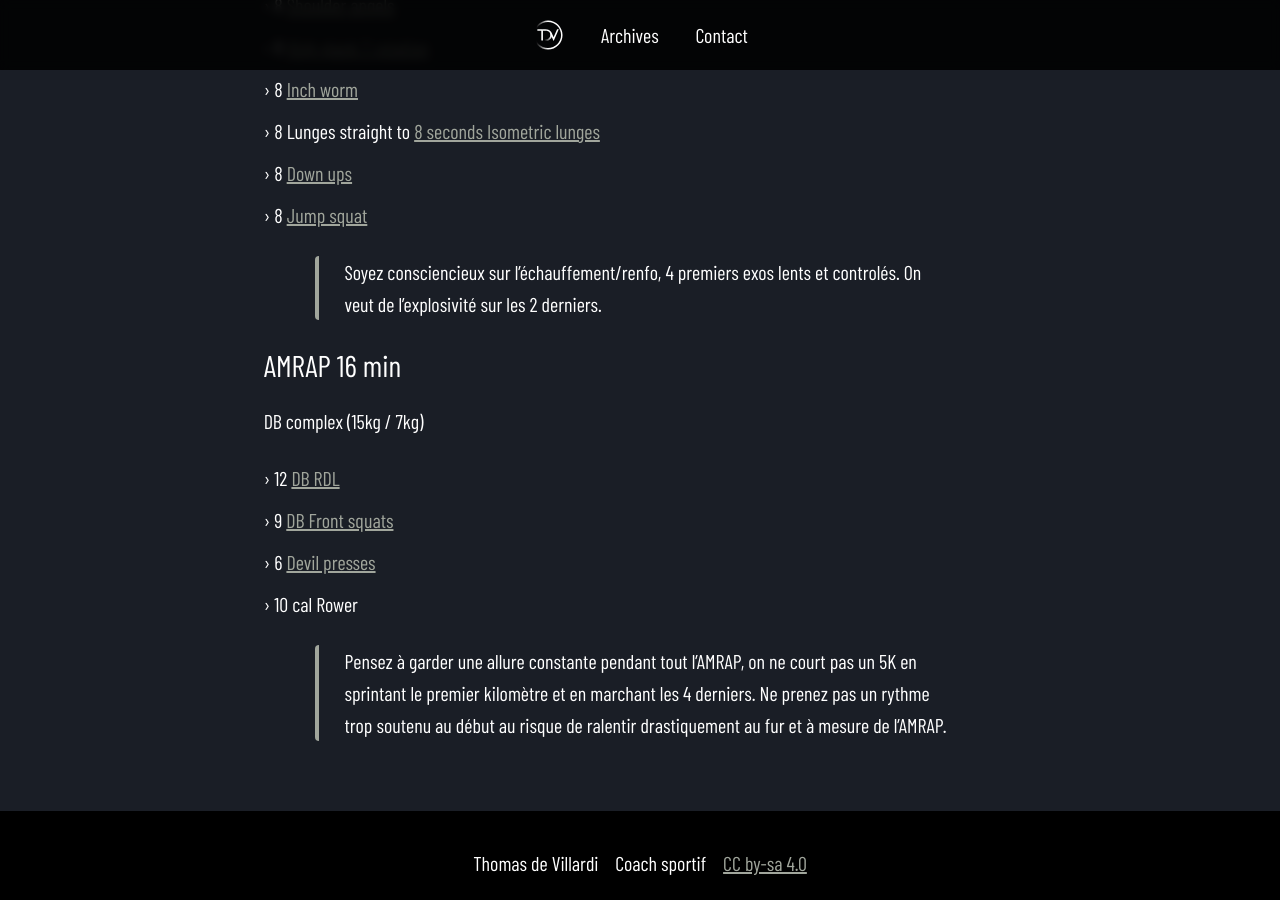
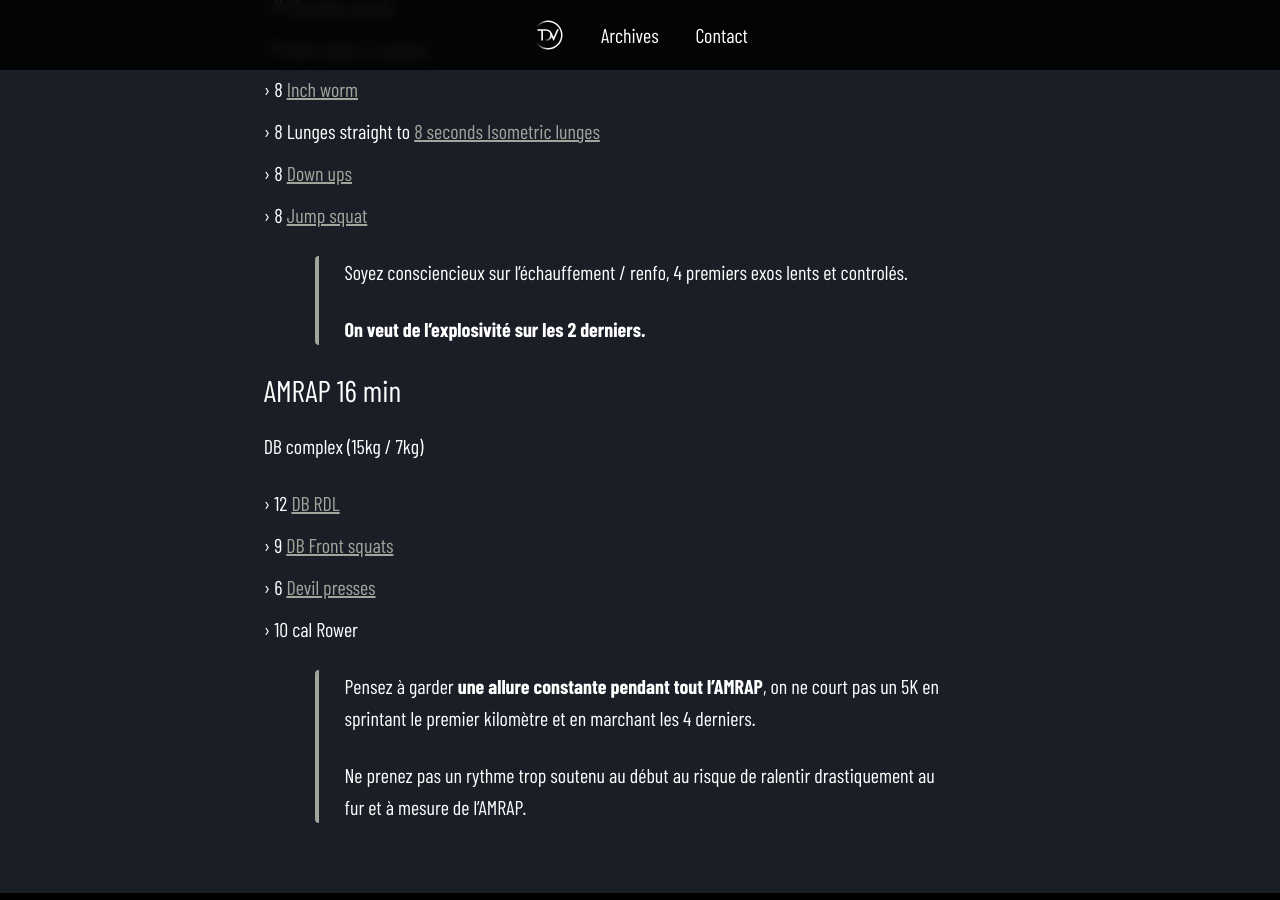
Before and after one commit to odevillardi/tdv, a Jekyll site: the page built from _posts/2022-12-29-02-db-complex-consistency.md, in a window 1280 px wide and 900 px high, scrolled down 1365 px. Built offline with Jekyll 4.4.1, drawn with Linux system fonts in a browser that asks for light colours; a script that is not in the unit is left out.

```diff
--- a/_posts/2022-12-29-02-db-complex-consistency.md
+++ b/_posts/2022-12-29-02-db-complex-consistency.md
@@ -16,7 +16,9 @@ duration: 30 min
 * 8 [Down ups ](https://www.youtube.com/watch?v=B3jLmb7dWLY)
 * 8 [Jump squat ](https://www.youtube.com/watch?v=flBodwEKe30)
 
-> Soyez consciencieux sur l'échauffement/renfo, 4 premiers exos lents et controlés. On veut de l'explosivité sur les 2 derniers.
+> Soyez consciencieux sur l'échauffement / renfo, 4 premiers exos lents et controlés.
+>
+> **On veut de l'explosivité sur les 2 derniers.**
 
 #### AMRAP 16 min
 
@@ -27,4 +29,6 @@ DB complex (15kg / 7kg)
 * 6 [Devil presses](https://www.youtube.com/watch?v=hc6dfJHRcD0)
 * 10 cal Rower
 
-> Pensez à garder une allure constante pendant tout l’AMRAP, on ne court pas un 5K en sprintant le premier kilomètre et en marchant les 4 derniers. Ne prenez pas un rythme trop soutenu au début au risque de ralentir drastiquement au fur et à mesure de l’AMRAP.
+> Pensez à garder **une allure constante pendant tout l’AMRAP**, on ne court pas un 5K en sprintant le premier kilomètre et en marchant les 4 derniers.
+>
+> Ne prenez pas un rythme trop soutenu au début au risque de ralentir drastiquement au fur et à mesure de l’AMRAP.
```
